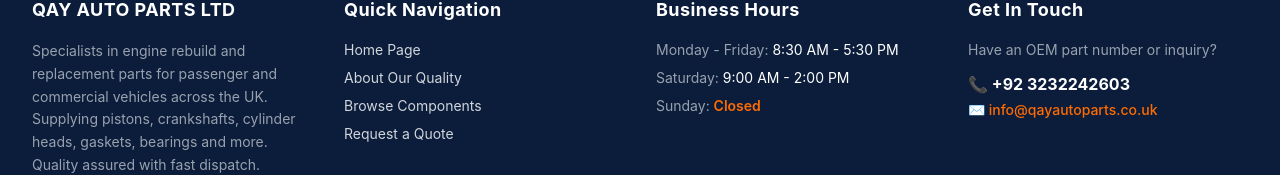
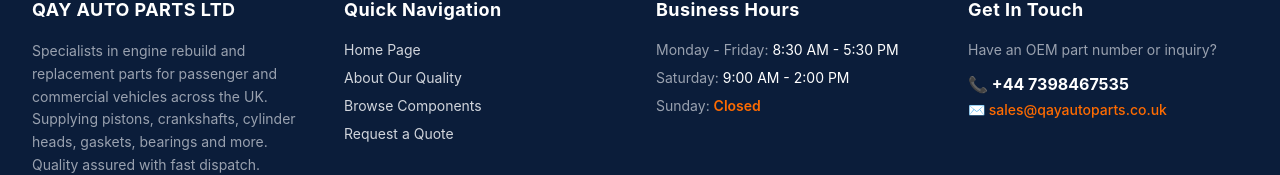
Before and after one commit to Qashq-co/qay-auto-parts, a React (Vite) app: page / in a window 1280 px wide. Shown: the part 4845-5020 px from the top of the page. Built offline with nearby package versions, Linux system fonts and the light colour scheme.

Commit message:
added email and whatsapp

```diff
--- a/src/components/FloatingTalkButton.tsx
+++ b/src/components/FloatingTalkButton.tsx
@@ -1,5 +1,5 @@
 function FloatingTalkButton() {
-  const phoneNumber = import.meta.env.VITE_WHATSAPP_PHONE_NUMBER || "923232242603";
+  const phoneNumber = import.meta.env.VITE_WHATSAPP_PHONE_NUMBER || "447398467535";
   const defaultMessage = "Hello QAY Auto Parts Team, I am visiting your website and would like to inquire about sourcing components for our operations.";
 
   const encodedMessage = encodeURIComponent(defaultMessage);
--- a/src/components/Footer.tsx
+++ b/src/components/Footer.tsx
@@ -43,8 +43,8 @@
           <h3 className="text-white font-bold text-lg tracking-wide mb-4">Get In Touch</h3>
           <p className="text-sm text-gray-400">Have an OEM part number or inquiry?</p>
           <div className="mt-3 space-y-1">
-            <p className="text-white font-bold text-base">📞 +92 3232242603</p>
-            <p className="text-brand-orange text-sm font-medium">✉️ info@qayautoparts.co.uk</p>
+            <p className="text-white font-bold text-base">📞 +44 7398467535</p>
+            <p className="text-brand-orange text-sm font-medium">✉️ sales@qayautoparts.co.uk</p>
           </div>
         </div>
       </div>
--- a/src/components/Navbar.tsx
+++ b/src/components/Navbar.tsx
@@ -11,8 +11,8 @@
   const [isHeaderActive, setIsHeaderActive] = useState(false);
 
   // Dynamic Contact Extraction via Environment Utilities
-  const whatsappNumber = import.meta.env.VITE_WHATSAPP_PHONE || "923232242603";
-  const emailAddress = import.meta.env.VITE_SUPPORT_EMAIL || "contact.qashq@gmail.com";
+  const whatsappNumber = import.meta.env.VITE_WHATSAPP_PHONE || "447398467535";
+  const emailAddress = import.meta.env.VITE_SUPPORT_EMAIL || "sales@qayautoparts.co.uk";
 
   const defaultMessage = encodeURIComponent("Hello QAY Auto Parts Team, I would like to inquire about a business quote.");
   const whatsappUrl = `https://wa.me/${whatsappNumber}?text=${defaultMessage}`;
--- a/src/pages/Contact.tsx
+++ b/src/pages/Contact.tsx
@@ -73,7 +73,7 @@
               </div>
               <div>
                 <p className="text-[10px] text-gray-400 font-black uppercase tracking-wider">Urgent Phone Support</p>
-                <p className="text-base font-black text-brand-navy mt-0.5">+92 3232242603</p>
+                <p className="text-base font-black text-brand-navy mt-0.5">+44 7398467535</p>
               </div>
             </div>
 
@@ -86,7 +86,7 @@
               </div>
               <div>
                 <p className="text-[10px] text-gray-400 font-black uppercase tracking-wider">Digital Procurement</p>
-                <p className="text-base font-black text-brand-navy mt-0.5">info@qayautoparts.co.uk</p>
+                <p className="text-base font-black text-brand-navy mt-0.5">sales@qayautoparts.co.uk</p>
               </div>
             </div>
           </div>
--- a/src/pages/Products.tsx
+++ b/src/pages/Products.tsx
@@ -20,7 +20,7 @@
 
   // Pre-fills a WhatsApp message containing the exact chosen product information
   const handleWhatsAppInquiry = (item: PartItem) => {
-    const phoneNumber = "923232242603"; // Replace with your real WhatsApp Business Number
+    const phoneNumber = "447398467535"; // Replace with your real WhatsApp Business Number
     const message = `Hello QAY Auto Parts Team, I would like to inquire about stock availability and pricing for the following component:\n\n• Part Name: ${item.name}\n• Category: ${item.category.toUpperCase()}\n• Reference SKU: ${item.sku}`;
     const encodedMessage = encodeURIComponent(message);
     window.open(`https://wa.me/${phoneNumber}?text=${encodedMessage}`, '_blank');
```
Also changed, not shown: 1 other file (tests, documents, lock files or other folders).
